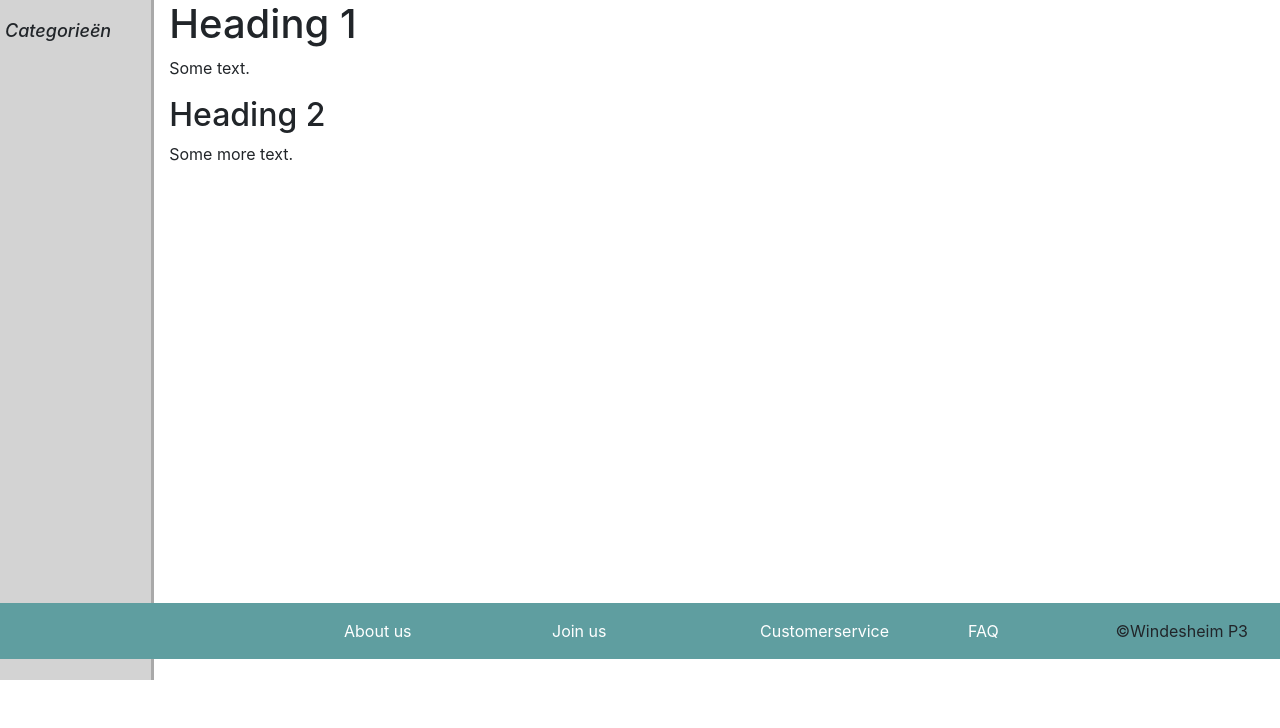
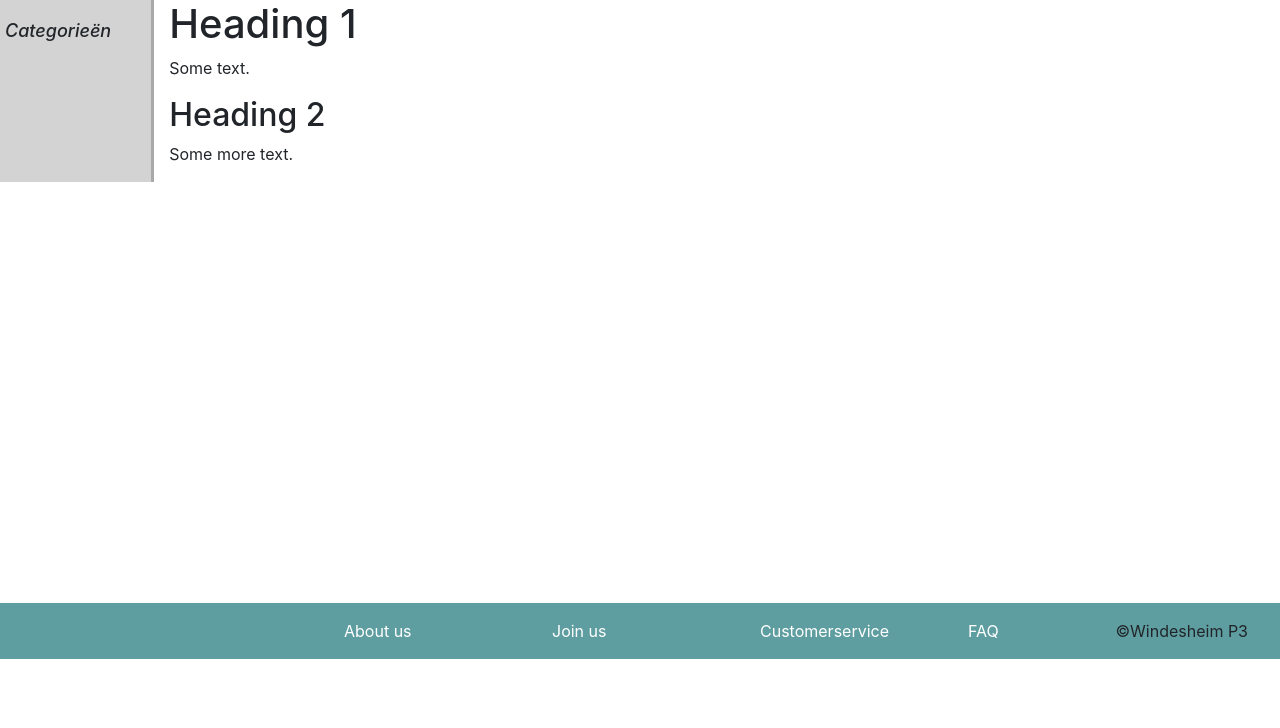
Before and after one commit to WindesheimP3/WWI-Webshop, a PHP site: page /Index.php in a window 1280 px wide. Shown: the part 141-869 px from the top of the page. After the commit the page ends 800 px from the top, so only its background shows below. Run offline with PHP 8.4, Linux system fonts and the light colour scheme; data that the repository does not hold is empty.

Commit message:
Sidebar
Bannaaa

```diff
--- a/Index.php
+++ b/Index.php
@@ -8,11 +8,6 @@ include 'inc/header.php';
     // Sidebar
     include 'inc/sidebar.php'
     ?>
-    <style>
-        #Sidebar {
-            height: 85vh;
-        }
-    </style>
     <div class="col-8">
         <!-- WEBPAGE CONTENT -->
         <h1 class="text-left">Heading 1</h1>
--- a/inc/Sidebar.php
+++ b/inc/Sidebar.php
@@ -12,7 +12,7 @@ include "sql-statements/sidebar/SQL-category.php"
         while ($row = mysqli_fetch_array($result, MYSQLI_ASSOC)) {
             $StockGroupID = $row["StockGroupID"];
             $StockGroupName = $row["StockGroupName"];
-            print(" <a class=\"nav-item\" href=\"categorie.php?StockGroupID={$StockGroupID}\">{$StockGroupName}</a><br>");
+            print(" <a id='Sidebar1' class=\"nav-item\" href=\"categorie.php?StockGroupID={$StockGroupID}\">{$StockGroupName}</a><br>");
         }
         ?>
     </div>
```
